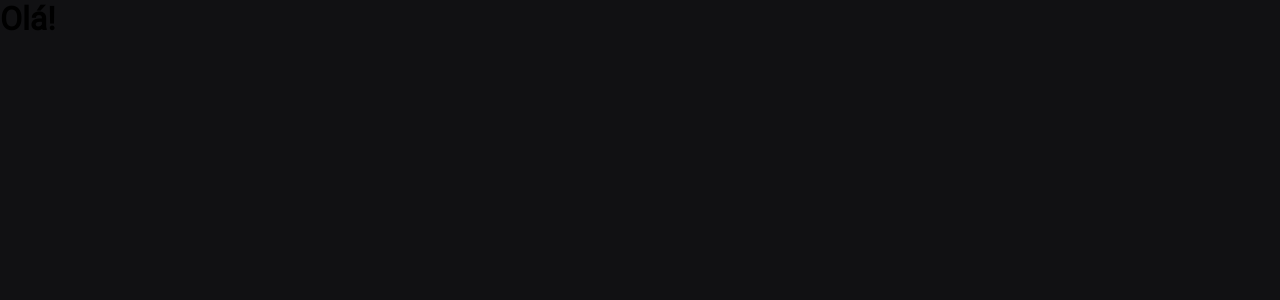
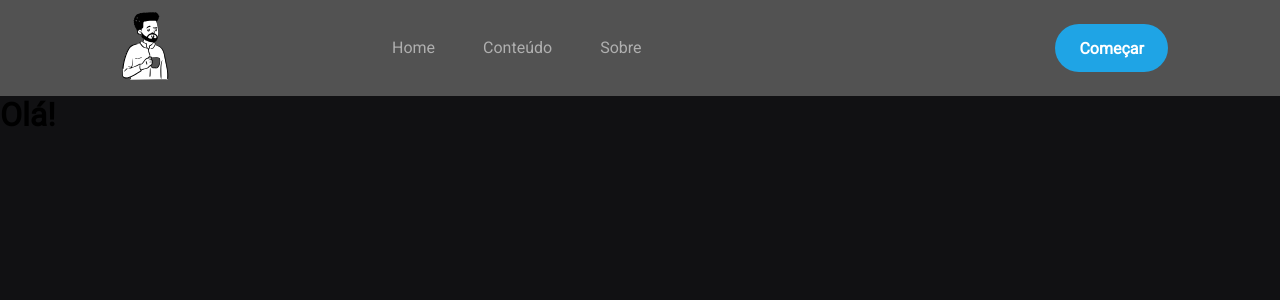
Before and after one commit to freaklucas/cms, a Next.js app: page / in a window 1280 px wide. Shown: the top 300 px of the page. Built offline with nearby package versions, Linux system fonts and the light colour scheme.

Commit message:
feat:css header

```diff
--- /dev/null
+++ b/src/components/Header/index.tsx
@@ -0,0 +1,36 @@
+import styles from "./styles.module.scss";
+import Image from "next/image";
+import brazuca from "../../../public/images/luk.svg";
+import Link from "next/link";
+
+export function Header() {
+  return (
+    <header className={styles.headerContainer}>
+      <div className={styles.headerContent}>
+        <a>
+          <Image
+            src={brazuca}
+            alt="Logo lucas"
+            className={styles.brazuca}
+          />
+        </a>
+        <nav>
+          <Link href="/" className={styles.home}>
+            Home
+          </Link>
+          <Link href="/posts" className={styles.content}>
+            Conteúdo
+          </Link>
+          <Link href="/about" className={styles.about}>
+            Sobre
+          </Link>
+        </nav>
+        <a
+          className={styles.readyButton}
+          type="button"
+          href="https://github.com/freaklucas"
+        >Começar</a>
+      </div>
+    </header>
+  );
+}
--- /dev/null
+++ b/src/components/Header/styles.module.scss
@@ -0,0 +1,101 @@
+.brazuca {
+    // max-width: 100px;
+    // max-height: 100px;
+   width: 28%;
+   height: 20%;
+}
+
+.headerContainer {
+  height: 6rem;
+  border-bottom: 1px solid var(--gray-200);
+  background: var(--gray-200);
+}
+
+.headerContent {
+  max-width: 1120px;
+  height: 6rem;
+  margin: 0 auto;
+  padding: 0 2rem;
+
+  display: flex;
+  align-items: center;
+
+  img {
+    cursor: pointer;
+  }
+
+  nav {
+    margin-left: inline-block;
+    height: 6rem;
+  }
+}
+
+nav .home,
+.content,
+.about {
+  position: relative;
+  padding: 0 0.5rem;
+  line-height: 6rem;
+  color: var(--gray-100);
+
+  margin-left: 2rem;
+  transition: color 0.2s;
+}
+
+nav .home:hover,
+.content:hover,
+.about:hover {
+  color: var(--white);
+}
+
+nav .home.active,
+nav.content.active,
+nav .about.active {
+  color: var(--yellow-500);
+  font-weight: bold;
+}
+
+.readyButton {
+    margin-left: auto;
+    height: 3rem;
+    border-radius: 3rem;
+    background: var(--blue-900);
+    padding: 0 1.5rem;
+    display: flex;
+    justify-content: center;
+    align-items: center;
+    color: var(--white);
+    font-weight: 900;
+    transition: filter 0.4s;
+}
+
+.readyButton:hover {
+    filter: brightness(1.1);
+
+}
+
+@media (max-width: 870px) {
+    .brazuca {
+        width: 100px;
+        height: 100px;
+    }
+    .headerContainer {
+        height: 11rem;
+        padding: 0.5rem 0;
+    }
+
+    .headerContent {
+        display: flex;
+        flex-direction: column;
+
+        nav {
+            display: block;
+            margin-left: auto;
+            margin-right: auto;
+        }
+
+        .readyButton {
+            display: none;
+        }
+    }
+}
--- a/src/pages/_app.tsx
+++ b/src/pages/_app.tsx
@@ -1,6 +1,12 @@
-import '@/styles/globals.scss'
-import type { AppProps } from 'next/app'
+import "@/styles/globals.scss";
+import type { AppProps } from "next/app";
+import { Header } from "@/components/Header";
 
 export default function App({ Component, pageProps }: AppProps) {
-  return <Component {...pageProps} />
+  return (
+    <>
+      <Header />
+      <Component {...pageProps} />
+    </>
+  );
 }
```
Also changed, not shown: public/images/brazuca.png (added), public/images/luk.svg (added).
